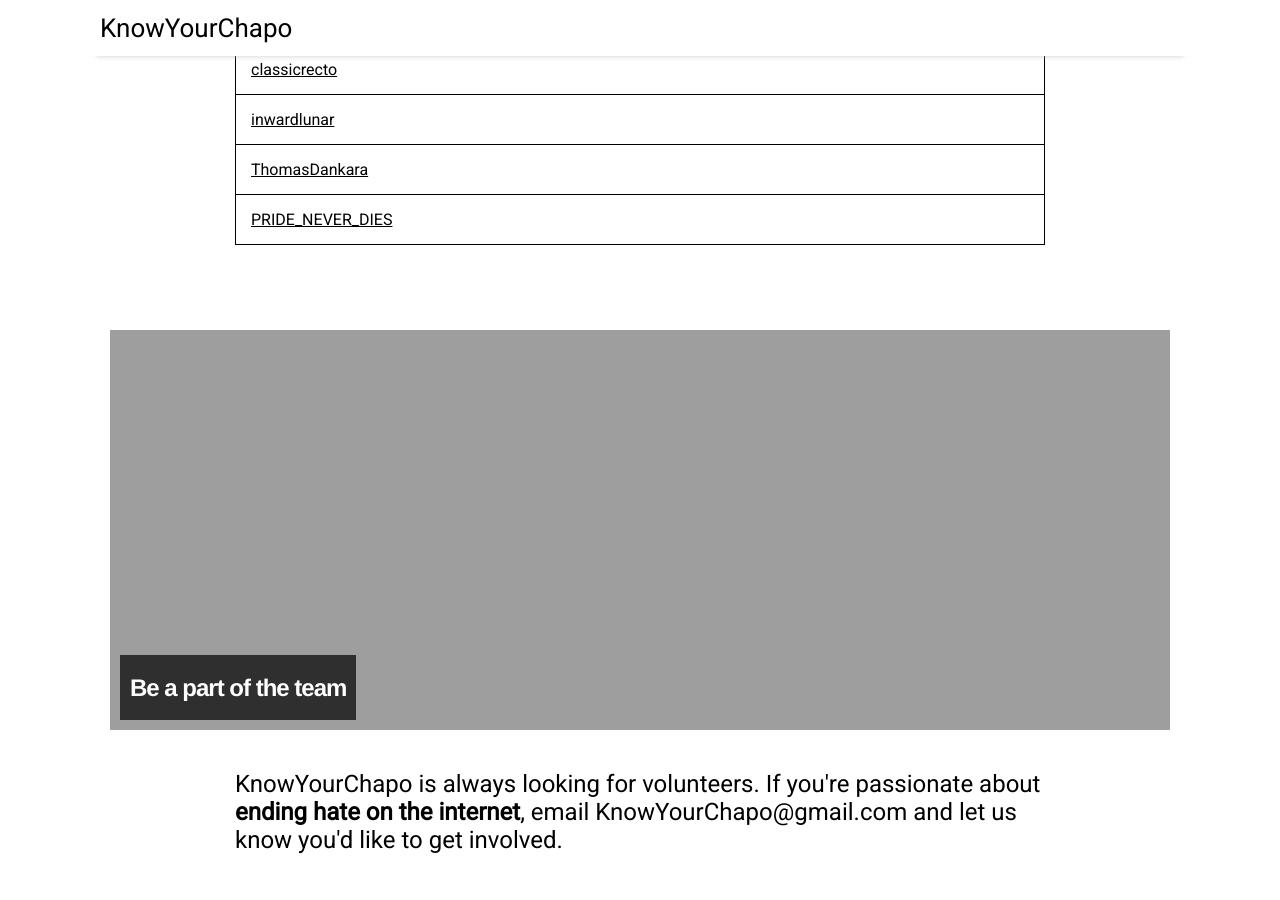
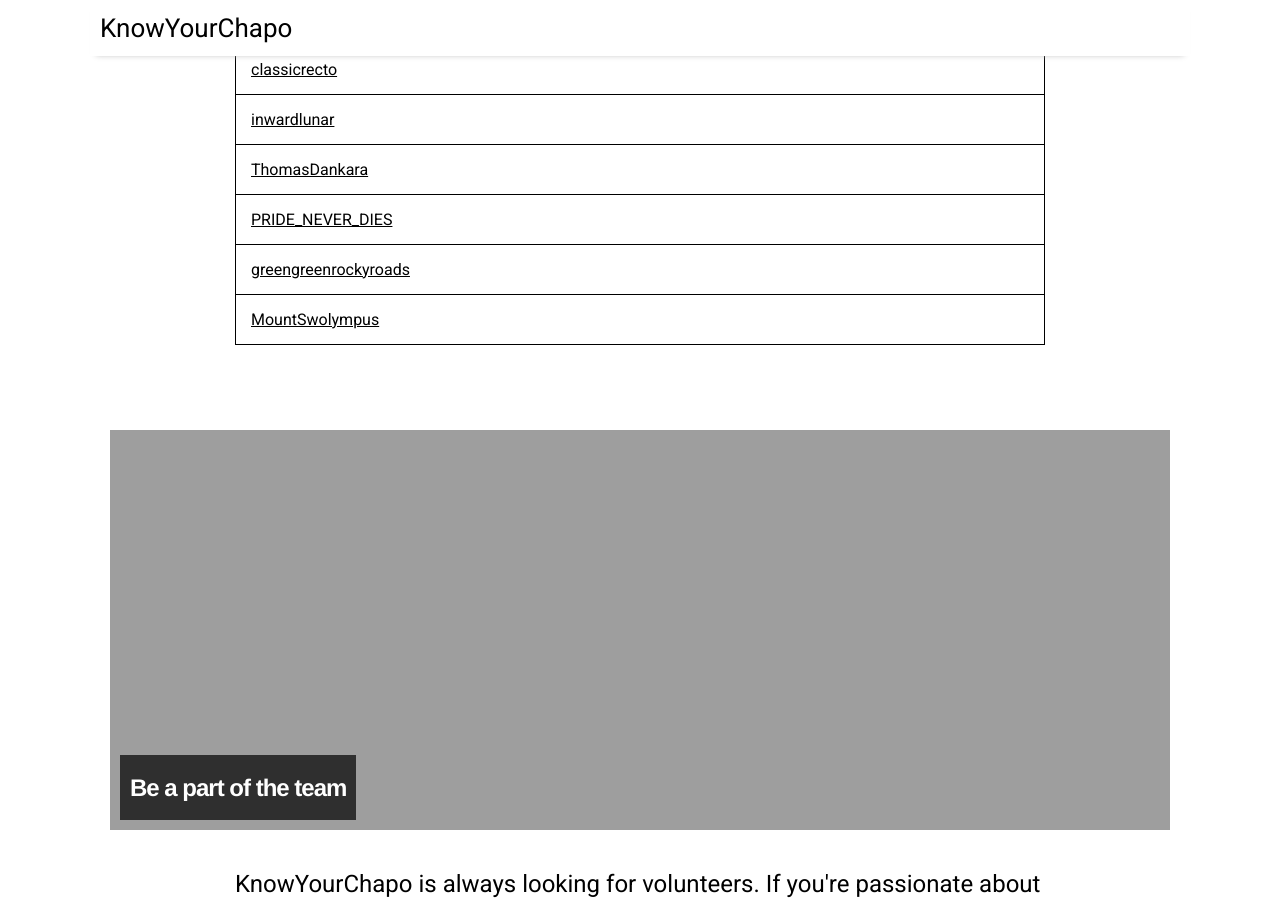
Before and after one commit to KnowYourChapo/KnowYourChapo.github.io, a Jekyll site: the page built from index.md, in a window 1280 px wide and 900 px high, scrolled down 3253 px. Built offline with Jekyll 4.4.1, drawn with Linux system fonts in a browser that asks for light colours; nearby versions of some CDN libraries; the list of posts is cut into pages by our own code.

Commit message:
new posters

```diff
--- a/_data/chapolist.json
+++ b/_data/chapolist.json
@@ -183,6 +183,14 @@
         {
             "name": "PRIDE_NEVER_DIES",
             "notes": ""
+        },
+        {
+            "name": "greengreenrockyroads",
+            "notes": ""
+        },
+        {
+            "name": "MountSwolympus",
+            "notes": ""
         }
     ]
 }
```
